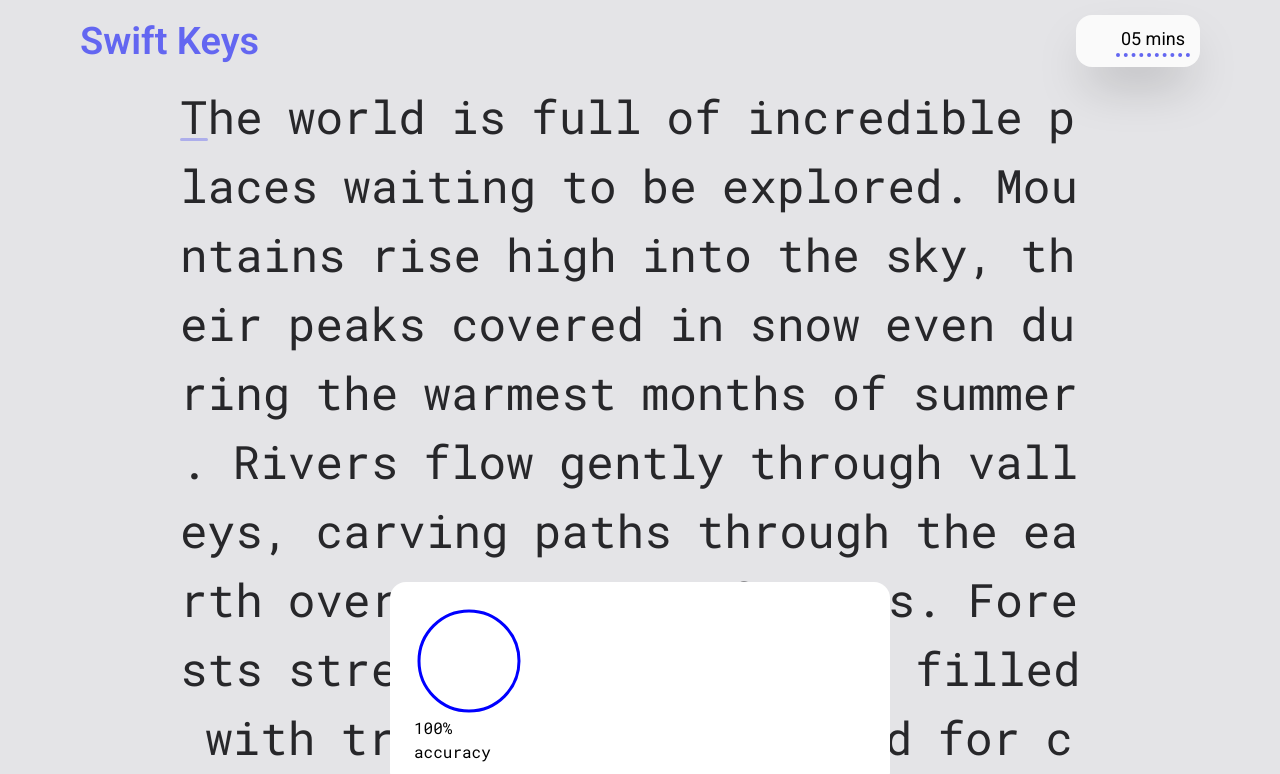
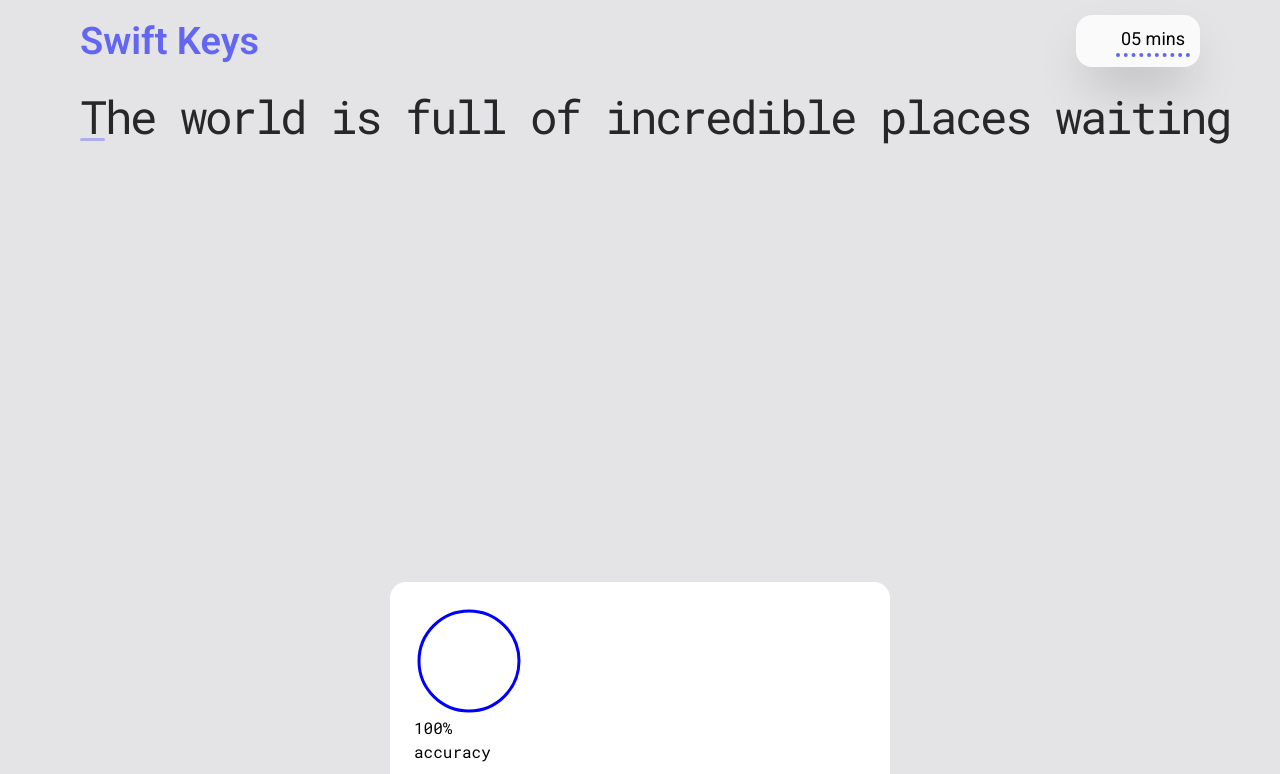
Before and after one commit to TruwerM5/swift-keys, a Vue app: page / in a window 1280 px wide. Shown: the top 774 px of the page. Built offline with nearby package versions, Linux system fonts and the light colour scheme; some icons are missing.

Commit message:
raw transform functionality

```diff
--- a/package.json
+++ b/package.json
@@ -43,6 +43,7 @@
     "jsdom": "^26.0.0",
     "npm-run-all2": "^7.0.2",
     "prettier": "^3.5.1",
+    "sass-embedded": "^1.86.3",
     "start-server-and-test": "^2.0.10",
     "typescript": "~5.7.3",
     "vite": "^6.1.0",
--- a/src/components/SimpleWordVue.vue
+++ b/src/components/SimpleWordVue.vue
@@ -4,16 +4,19 @@ import LetterVue from '@/components/LetterVue.vue';
 import getCorrectLength from '@/utils/getCorrectLength';
 import TheProgressBar from './TheProgressBar.vue';
 import { texts } from '@/texts';
-
+// TODO: добавить функции для translate
 const LETTERS = /^[\x20-\x7E]{1}$/;
 const EXTRA_BUTTONS = /Shift|Alt|Tab|Control|F(1[0-2]|[1-9])/;
-const words = texts.map((w) => w + '\n');
-
+const words = texts;
+console.log(words[0].split('\n'));
 const currentWord = computed(() => words[currentWordIndex.value]);
 const currentWordIndex = ref(0);
 const passedLetters = ref<string[]>([]);
 const wrongLetters = ref<string[]>([]);
 const currentLetterIndex = ref(0);
+const translateIndex = ref(0);
+const translate = 25;
+const translateX = ref(0);
 
 const accuracy = computed(() => {
   const passedLettersLength = getCorrectLength(passedLetters.value);
@@ -57,6 +60,10 @@ window.addEventListener('keydown', (e) => {
       currentWordIndex.value = 0
     };
   }
+
+  if (currentLetterIndex.value > 25) {
+    translateX.value += translate;
+  }
 });
 
 function reset() {
@@ -77,11 +84,16 @@ function backSpace() {
   if (wrongLength - 1 == currentLetterIndex.value) {
     wrongLetters.value.pop();
   }
+
+  if (translateX.value > 0) {
+    translateX.value -= translate;
+  }
 }
 </script>
 <template>
-  <div class="relative overflow-hidden flex flex-col items-center justify-center">
-    <div class="flex items-end flex-wrap text-[46px] px-[40px] max-w-[1000px]">
+  <div class="wrapper relative overflow-hidden max-w-[1200px] mx-auto flex flex-col items-center justify-center">
+    <div class="flex items-end text-[46px] px-[40px] max-w-[1200px] transition-transform"
+      :style="{ transform: `translateX(${-translateX}px)` }">
       <template v-for="(letter, i) in currentWord" :key="i">
         <LetterVue :index="i" :currentLetterIndex="currentLetterIndex" :letter="letter" :passedLetters="passedLetters"
           :wrongLetters="wrongLetters" />
```
Also changed, not shown: 1 other file (tests, documents, lock files or other folders).
